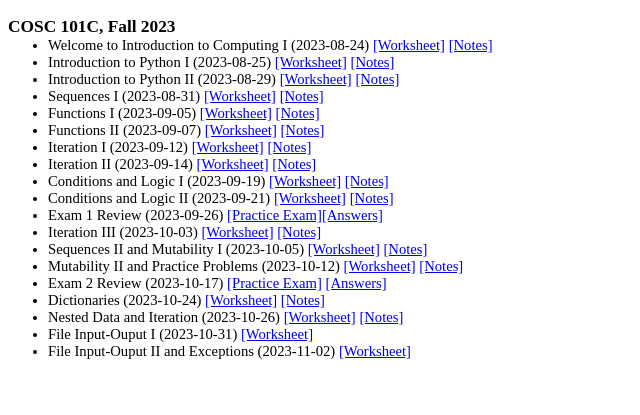
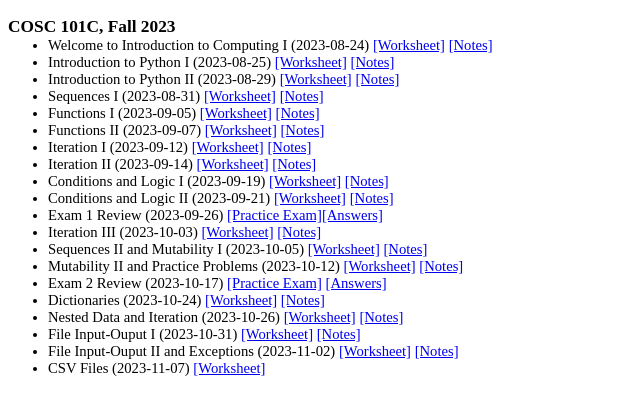
Before and after one commit to georgianahaldeman/cosc101, a Jekyll site: the page built from docs/notes/index.md, in a window 1280 px wide. Shown: the top 415 px of the page, without its empty margins (0-640 px from the left). Built offline with Jekyll 4.4.1, drawn with Linux system fonts in a browser that asks for light colours; our own code applies the rules of GitHub Pages for plain Markdown files.

Commit message:
answer keys and worksheet

```diff
--- a/docs/notes/index.md
+++ b/docs/notes/index.md
@@ -35,6 +35,8 @@
 
 - Nested Data and Iteration (2023-10-26) [[Worksheet]](./notes/10_26.pdf) [[Notes]](./answers/10_26_answers.pdf)
 
-- File Input-Ouput I (2023-10-31) [[Worksheet]](./notes/10_31.pdf)
+- File Input-Ouput I (2023-10-31) [[Worksheet]](./notes/10_31.pdf) [[Notes]](./answers/10_31_answers.pdf)
 
-- File Input-Ouput II and Exceptions (2023-11-02) [[Worksheet]](./notes/11_2.pdf)
+- File Input-Ouput II and Exceptions (2023-11-02) [[Worksheet]](./notes/11_2.pdf) [[Notes]](./answers/11_2_answers.pdf)
+
+- CSV Files (2023-11-07) [[Worksheet]](./notes/11_7.pdf)
```
Also changed, not shown: 4 other files.
